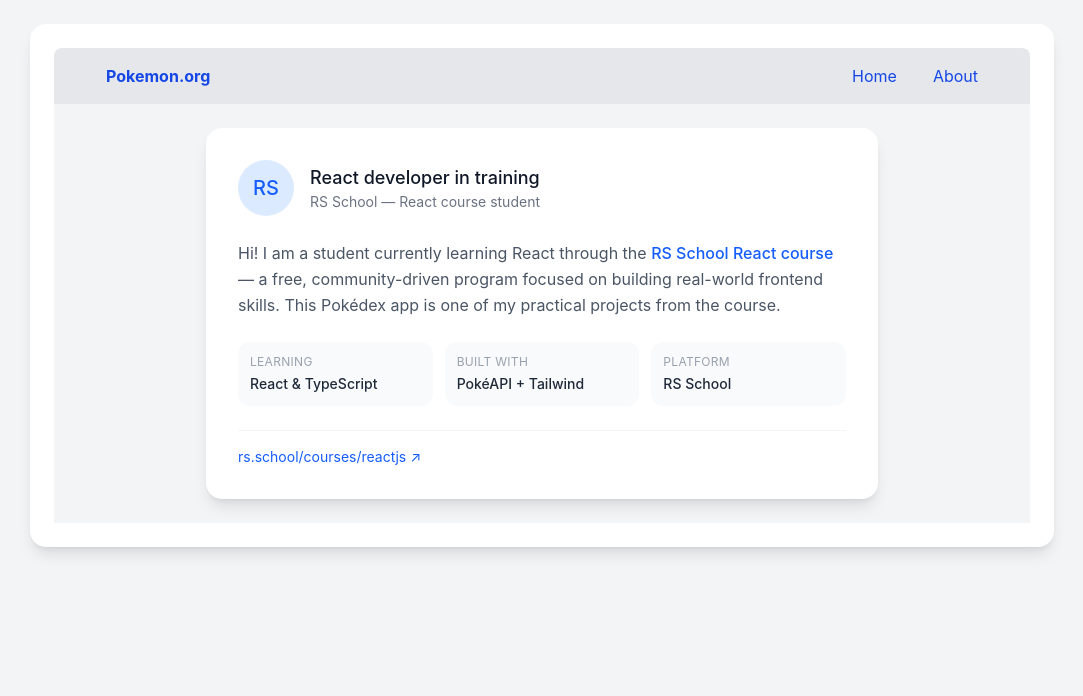
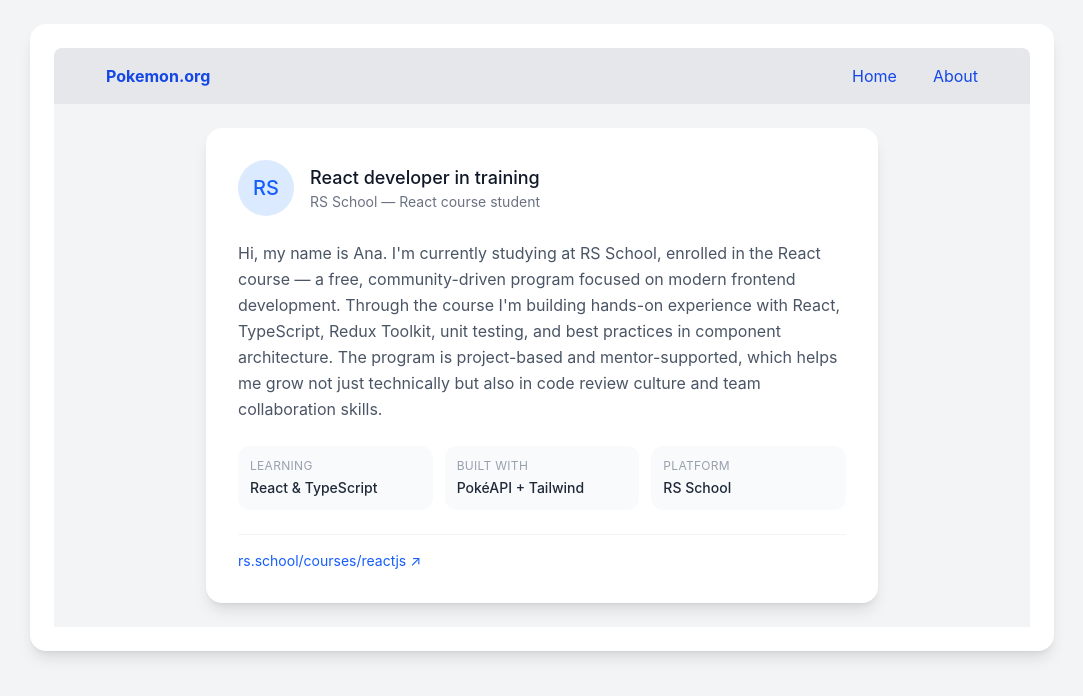
Before and after one commit to AnastasiiaDedela/React-2026Q2, a React (Vite) app: page /about in a window 1280 px wide. Shown: the top 696 px of the page, without its empty margins (98-1181 px from the left). Built offline with nearby package versions, Linux system fonts and the light colour scheme.

Commit message:
fix: fix description on About page

```diff
--- a/src/pages/AboutPage.tsx
+++ b/src/pages/AboutPage.tsx
@@ -18,18 +18,13 @@ const AboutPage = () => {
         </div>
 
         <p className="text-gray-600 leading-relaxed mb-6">
-          Hi! I am a student currently learning React through the{' '}
-          <a
-            href="https://rs.school/courses/reactjs"
-            className="text-blue-600 font-medium hover:underline"
-            target="_blank"
-            rel="noreferrer"
-          >
-            RS School React course
-          </a>{' '}
-          — a free, community-driven program focused on building real-world
-          frontend skills. This Pokédex app is one of my practical projects from
-          the course.
+          Hi, my name is Ana. I'm currently studying at RS School, enrolled in
+          the React course — a free, community-driven program focused on modern
+          frontend development. Through the course I'm building hands-on
+          experience with React, TypeScript, Redux Toolkit, unit testing, and
+          best practices in component architecture. The program is project-based
+          and mentor-supported, which helps me grow not just technically but
+          also in code review culture and team collaboration skills.{' '}
         </p>
 
         <div className="grid grid-cols-1 sm:grid-cols-3 gap-3 mb-6">
```
